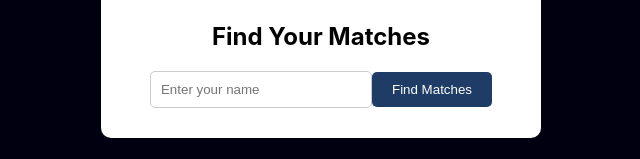
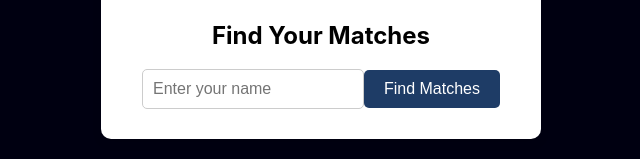
Before and after one commit to mlekhi/match, a React (Create React App) app: page /match-graph in a window 1280 px wide. Shown: the part 350-509 px from the top of the page, without its empty margins (319-959 px from the left). Built offline with nearby package versions, Linux system fonts and the light colour scheme.

Commit message:
attempt 2

```diff
--- a/src/App.css
+++ b/src/App.css
@@ -46,6 +46,10 @@
   width: 200px;
   border-radius: 5px;
   border: 1px solid #ccc;
+}
+
+input, select, textarea, button {
+  font-size: 16px; /* Prevents zooming */
 }
 
 .submit-btn {
```
